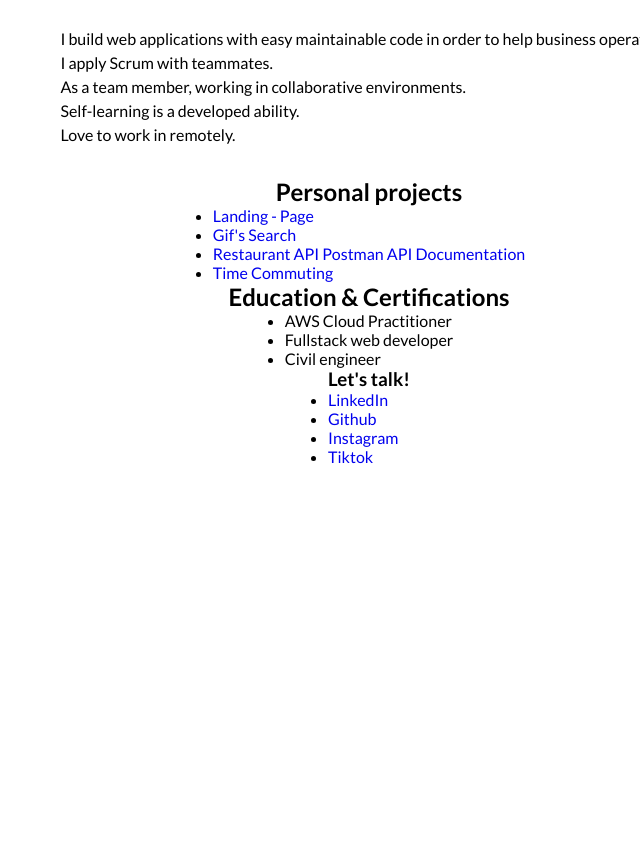
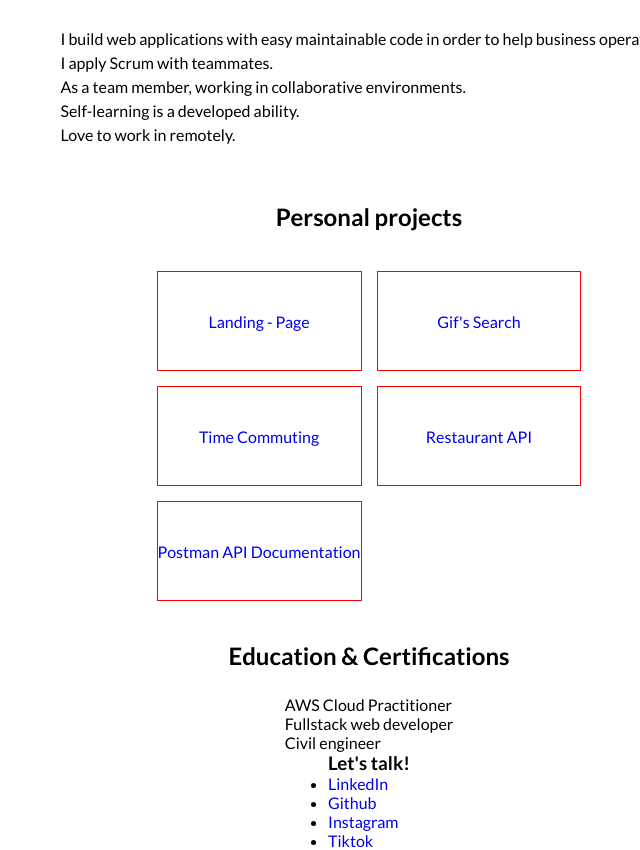
Before and after one commit to Salacodigo/portfolio, a website: page src/index.html in a window 1280 px wide. Shown: the part 875-1725 px from the top of the page, without its empty margins (271-911 px from the left). Before the commit the page ends 1341 px from the top, so only its background shows below. Drawn offline with Linux system fonts and the light colour scheme.

Commit message:
Styled Projects section

```diff
--- a/src/index.html
+++ b/src/index.html
@@ -103,31 +103,33 @@
         <!-- PROJECTS -->
         <section class="section-container">
 
-            <h2>Personal projects</h2>
-            <ul>
-                <li>
+            <h2 class="subtitle">Personal projects</h2>
+            <div class="certification-container">
+                <div class="project-card">
                     <a href="https://salacodigo.github.io/Acamica-Blue-dot/" target="_blank">Landing - Page</a>
-                </li>
-                <li>
+                </div>
+                <div class="project-card">
                     <a href="https://salacodigo.github.io/sprintGIFOS/pages/index.html" target="_blank">Gif's Search</a>
-                </li>
-                <li>
-                    <a href="https://github.com/Salacodigo/Delillah-Acamica" target="_blank">Restaurant API</a>
+                </div>
+                <div class="project-card">
+                    <a href="https://salacodigo.github.io/time-commuting/src/" target="_blank">Time Commuting</a>
+                </div>
+                <div class="project-card">
+                    <a href="https://github.com/Salacodigo/Dedivllah-Acamica" target="_blank">Restaurant API</a>
+                </div>
+                <div class="project-card">
                     <a href="https://documenter.getpostman.com/view/13934848/UVC3j7rt" target="_blank">Postman API Documentation</a>
-                </li>
-                <li>
-                    <a href="https://salacodigo.github.io/time-commuting/src/" target="_blank">Time Commuting</a>
-                </li>
-            </ul>
+                </div>
+            </div>
         </section>
         <!-- EDUCATION & CERTIFICATIONS -->
         <section class="section-container">
-            <h2>Education & Certifications</h2>
-            <ul>
-                <li>AWS Cloud Practitioner</li>
-                <li>Fullstack web developer</li>
-                <li>Civil engineer</li>
-            </ul>
+            <h2 class="subtitle">Education & Certifications</h2>
+            <div>
+                <div class="certification-card">AWS Cloud Practitioner</div>
+                <div>Fullstack web developer</div>
+                <div>Civil engineer</div>
+            </div>
         </section>
     </main>
     <footer>
--- a/src/styles/scss/modules/_projects.scss
+++ b/src/styles/scss/modules/_projects.scss
@@ -0,0 +1,32 @@
+.section-container{
+    display: flex;
+    flex-direction: column;
+
+    .subtitle{
+        margin: 25px;
+    }
+
+    .certification-container{
+        margin: 15px;
+        display: grid;
+        grid-template-columns: repeat(2, 1fr);
+        column-gap: 15px;
+        row-gap: 15px;
+
+
+        .project-card{
+            border: $test;
+            height: 100px;
+
+            display: flex;
+            justify-content: center;
+            align-items: center;
+            text-align: center;
+
+            &~:hover{
+                cursor: pointer;
+            }
+        }
+    }
+
+}
```
Also changed, not shown: src/styles/build/css/index.css, 1 other file.
